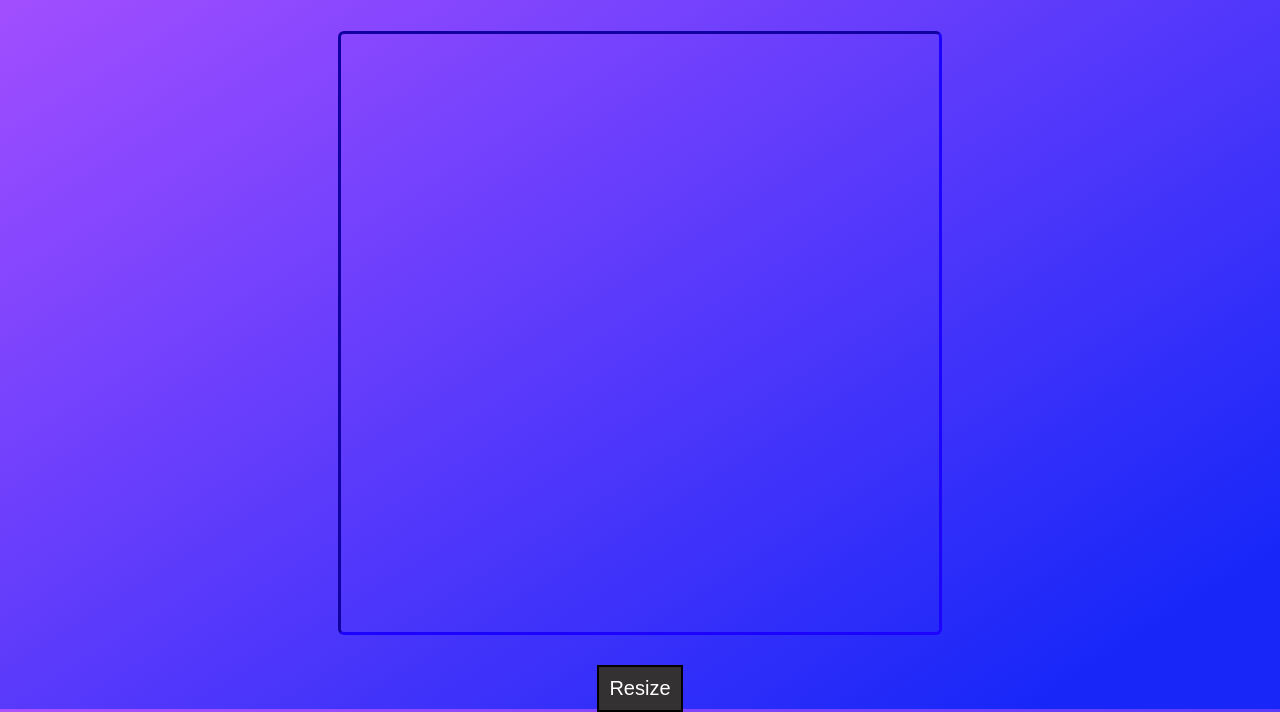
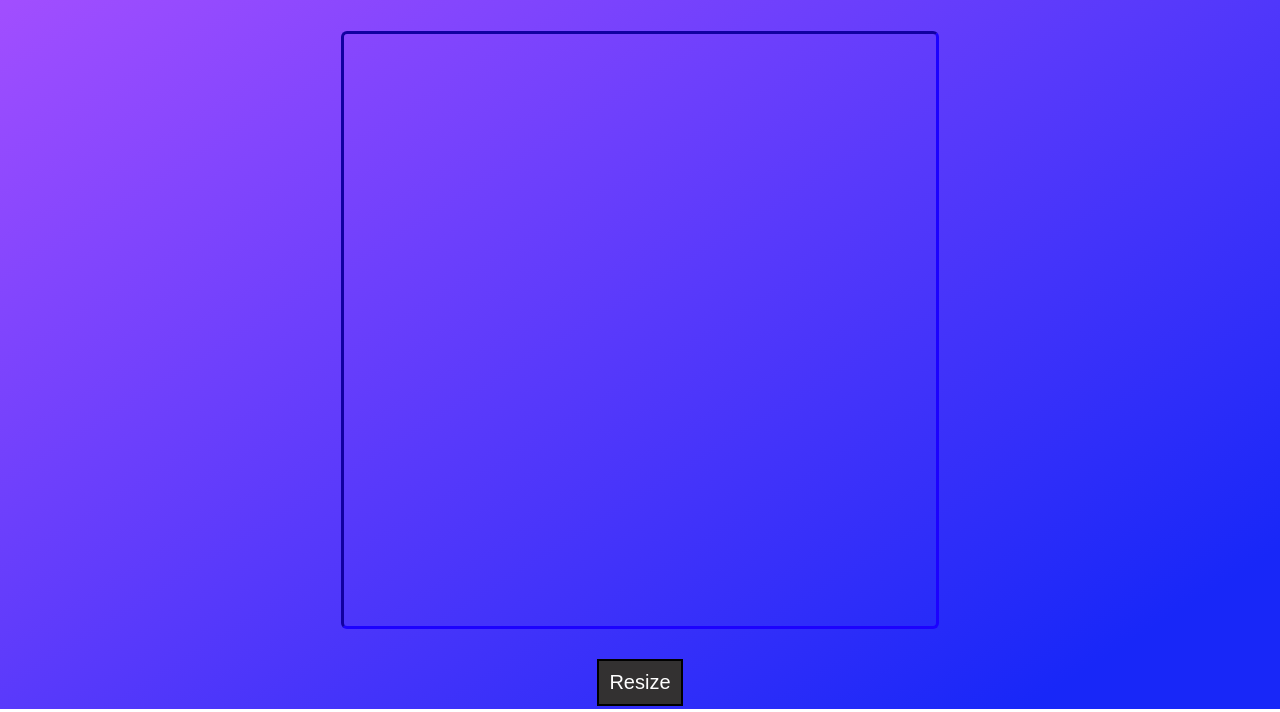
Before and after one commit to Anskupe/Etch-a-Sketch, a plain HTML site: page index.html in a window 1280 px wide. Shown: the part 91-803 px from the top of the page. Drawn offline with Linux system fonts and the light colour scheme.

Commit message:
Etch-a-sketch

```diff
--- a/style.css
+++ b/style.css
@@ -1,5 +1,13 @@
+* {
+    box-sizing: border-box;
+}
 html {
+
+    background: linear-gradient(to top left, #1827f8 10%, #ab51ff 100%);
+    width: 100%;
     height: 100%;
+    background-repeat: no-repeat;
+    background-attachment: fixed;
 }
 
 :root {
@@ -7,16 +15,14 @@ html {
 }
 
 body {
-    height: auto;
     margin: 0;
-     padding: 0;
-     text-align: center;
-     background: linear-gradient(to top left, #1827f8 10%, #ab51ff 100%);
+    padding: 0;
+    text-align: center;
 }
 
 
 .grid-container{
-    border-radius: 1%;
+border-radius: 1%;
 height: 598px;
 width: 598px;
 border:3px inset rgb(27, 2, 245);
```
Also changed, not shown: 1 other file.
